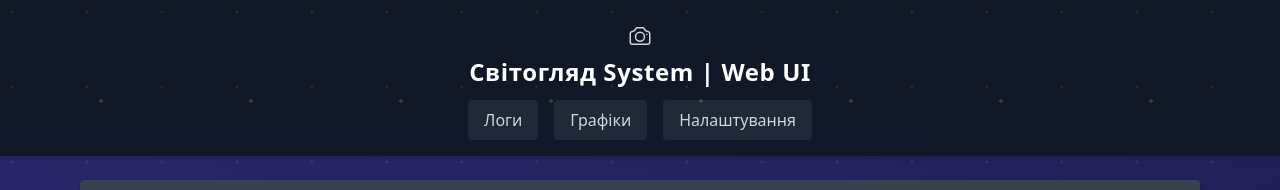
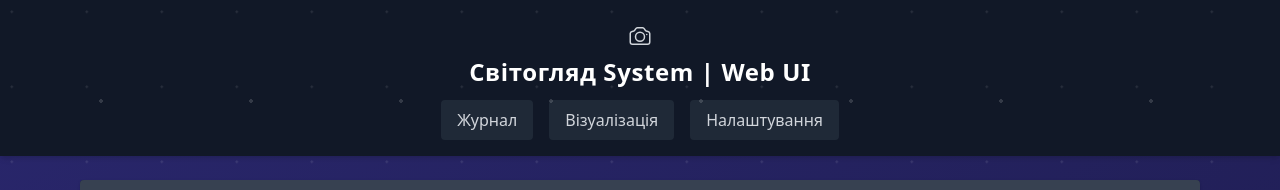
Before and after one commit to daniilraptanov/film-logger, a React (Vite) app in the folder frontend/: page / in a window 1280 px wide. Shown: the top 190 px of the page. Built offline with nearby package versions, Linux system fonts and the light colour scheme; no server answers.

Commit message:
[FL-11] fix: update navigation link text for clarity in Header component

```diff
--- a/frontend/src/shared/Header.tsx
+++ b/frontend/src/shared/Header.tsx
@@ -20,7 +20,7 @@ const Header = () => {
                             }`
                         }
                     >
-                        Логи
+                        Журнал
                     </NavLink>
                     <NavLink
                         to="/charts"
@@ -32,7 +32,7 @@ const Header = () => {
                             }`
                         }
                     >
-                        Графіки
+                        Візуалізація
                     </NavLink>
                     <NavLink
                         to="/settings"
```
